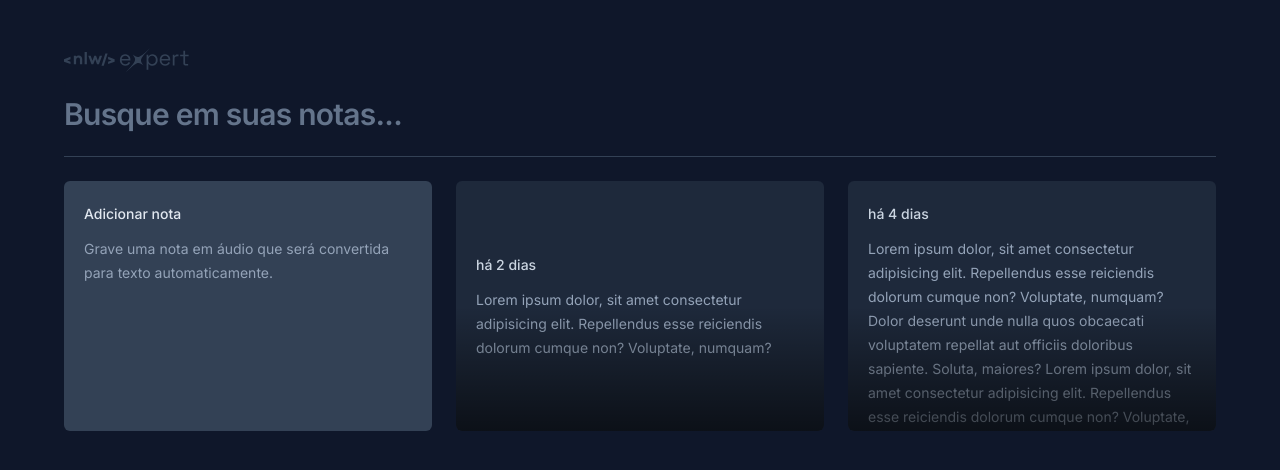
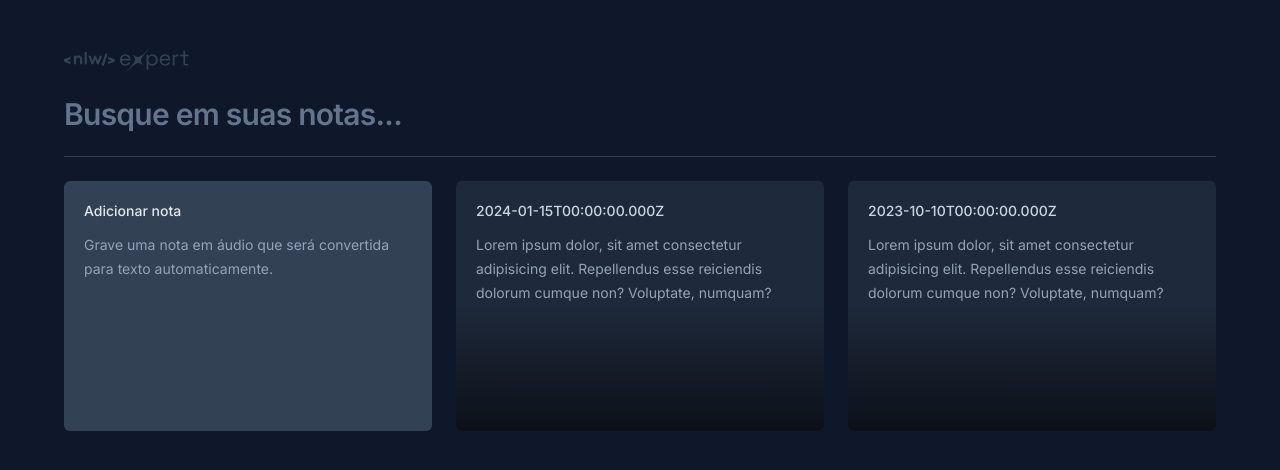
Before and after one commit to georgehgfonseca/NLW-Expert-React, a React (Vite) app: page / in a window 1280 px wide. Shown: the top 470 px of the page. Built offline with nearby package versions, Linux system fonts and the light colour scheme.

Commit message:
chore: lesson 2 dialog & date formatting

```diff
--- a/package.json
+++ b/package.json
@@ -9,6 +9,8 @@
     "preview": "vite preview"
   },
   "dependencies": {
+    "@radix-ui/react-dialog": "^1.0.5",
+    "date-fns": "^3.3.1",
     "react": "^18.2.0",
     "react-dom": "^18.2.0"
   },
--- a/src/app.tsx
+++ b/src/app.tsx
@@ -1,4 +1,5 @@
 import logo from "./assets/logo-nlw-expert.svg";
+import { NewNoteCard } from "./components/new-note-card";
 import { NoteCard } from "./components/note-card";
 
 export function App() {
@@ -14,7 +15,11 @@
       </form>
       <div className="h-px bg-slate-700"></div>
       <div className="grid grid-cols-3 gap-6 auto-rows-[250px]">
-        <div className="rounded-md bg-slate-700 p-5 space-y-3">
+        <NewNoteCard
+          title="Adicionar nota"
+          content="Grave uma nota em áudio que será convertida para texto automaticamente."
+        ></NewNoteCard>
+        {/* <div className="rounded-md bg-slate-700 p-5 space-y-3">
           <span className="text-sm font-medium text-slate-200">
             Adicionar nota
           </span>
@@ -22,18 +27,20 @@
             Grave uma nota em áudio que será convertida para texto
             automaticamente.
           </p>
-        </div>
+        </div> */}
         <NoteCard
-          title={"há 2 dias"}
-          content={
-            "Lorem ipsum dolor, sit amet consectetur adipisicing elit. Repellendus esse reiciendis dolorum cumque non? Voluptate, numquam?"
-          }
+          note={{
+            date: new Date(2024, 0, 15),
+            content:
+              "Lorem ipsum dolor, sit amet consectetur adipisicing elit. Repellendus esse reiciendis dolorum cumque non? Voluptate, numquam?",
+          }}
         ></NoteCard>
         <NoteCard
-          title={"há 4 dias"}
-          content={
-            "Lorem ipsum dolor, sit amet consectetur adipisicing elit. Repellendus esse reiciendis dolorum cumque non? Voluptate, numquam? Dolor deserunt unde nulla quos obcaecati voluptatem repellat aut officiis doloribus sapiente. Soluta, maiores? Lorem ipsum dolor, sit amet consectetur adipisicing elit. Repellendus esse reiciendis dolorum cumque non? Voluptate, numquam? Dolor deserunt unde nulla quos obcaecati voluptatem repellat aut officiis doloribus sapiente. Soluta, maiores?"
-          }
+          note={{
+            date: new Date(2023, 9, 10),
+            content:
+              "Lorem ipsum dolor, sit amet consectetur adipisicing elit. Repellendus esse reiciendis dolorum cumque non? Voluptate, numquam?",
+          }}
         ></NoteCard>
       </div>
     </div>
--- /dev/null
+++ b/src/components/new-note-card.tsx
@@ -0,0 +1,13 @@
+interface NewNoteCardProps {
+  title: string;
+  content: string;
+}
+
+export function NewNoteCard(props: NewNoteCardProps) {
+  return (
+    <button className="flex flex-col items-start rounded-md bg-slate-700 p-5 gap-3 overflow-hidden hover:ring-2 hover:ring-slate-600 hover:cursor-pointer text-left focus:ring-2 focus:ring-lime-400 outline-none">
+      <span className="text-sm font-medium text-slate-200">{props.title}</span>
+      <p className="text-sm leading-6 text-slate-400">{props.content}</p>
+    </button>
+  );
+}
--- a/src/components/note-card.tsx
+++ b/src/components/note-card.tsx
@@ -1,14 +1,36 @@
+import * as Dialog from "@radix-ui/react-dialog";
+import { formatDistanceToNow } from "date-fns";
+import { ptBR } from "date-fns/locale";
 interface NoteCardProps {
-  title: string;
-  content: string;
+  note: { date: Date; content: string };
 }
 
-export function NoteCard(props: NoteCardProps) {
+export function NoteCard({ note }: NoteCardProps) {
   return (
-    <button className="rounded-md bg-slate-800 p-5 space-y-3 overflow-hidden relative hover:ring-2 hover:ring-slate-600 hover:cursor-pointer text-left focus:ring-2 focus:ring-lime-400 outline-none">
-      <span className="text-sm font-medium text-slate-300">{props.title}</span>
-      <p className="text-sm leading-6 text-slate-400">{props.content}</p>
-      <div className="absolute bottom-0 left-0 right-0 h-1/2 bg-gradient-to-t from-black/60 to-black/0 pointer-events-none" />
-    </button>
+    <Dialog.Root>
+      <Dialog.Trigger className="flex flex-col rounded-md bg-slate-800 p-5 gap-3 overflow-hidden relative hover:ring-2 hover:ring-slate-600 hover:cursor-pointer text-left focus:ring-2 focus:ring-lime-400 outline-none">
+        <span className="text-sm font-medium text-slate-300">
+          {note.date.toISOString()}
+        </span>
+        <p className="text-sm leading-6 text-slate-400">{note.content}</p>
+        <div className="absolute bottom-0 left-0 right-0 h-1/2 bg-gradient-to-t from-black/60 to-black/0 pointer-events-none" />
+      </Dialog.Trigger>
+      <Dialog.Portal>
+        <Dialog.Overlay className="inset-0 fixed bg-black/50">
+          <Dialog.Content className="fixed left-1/2 top-1/2 -translate-x-1/2 -translate-y-1/2 max-w-[640px] w-full h-[60vh] bg-slate-700 rounded-md flex flex-col outline-none">
+            <div className="flex flex-1 flex-col gap-3 p-5">
+              <span className="text-sm font-medium text-slate-300">
+                {formatDistanceToNow(note.date, {
+                  locale: ptBR,
+                  addSuffix: true,
+                })}
+              </span>
+              <p className="text-sm leading-6 text-slate-400">{note.content}</p>
+              <div className="absolute bottom-0 left-0 right-0 h-1/2 bg-gradient-to-t from-black/60 to-black/0 pointer-events-none" />
+            </div>
+          </Dialog.Content>
+        </Dialog.Overlay>
+      </Dialog.Portal>
+    </Dialog.Root>
   );
 }
```
Also changed, not shown: 2 other files (tests, documents, lock files or other folders).
